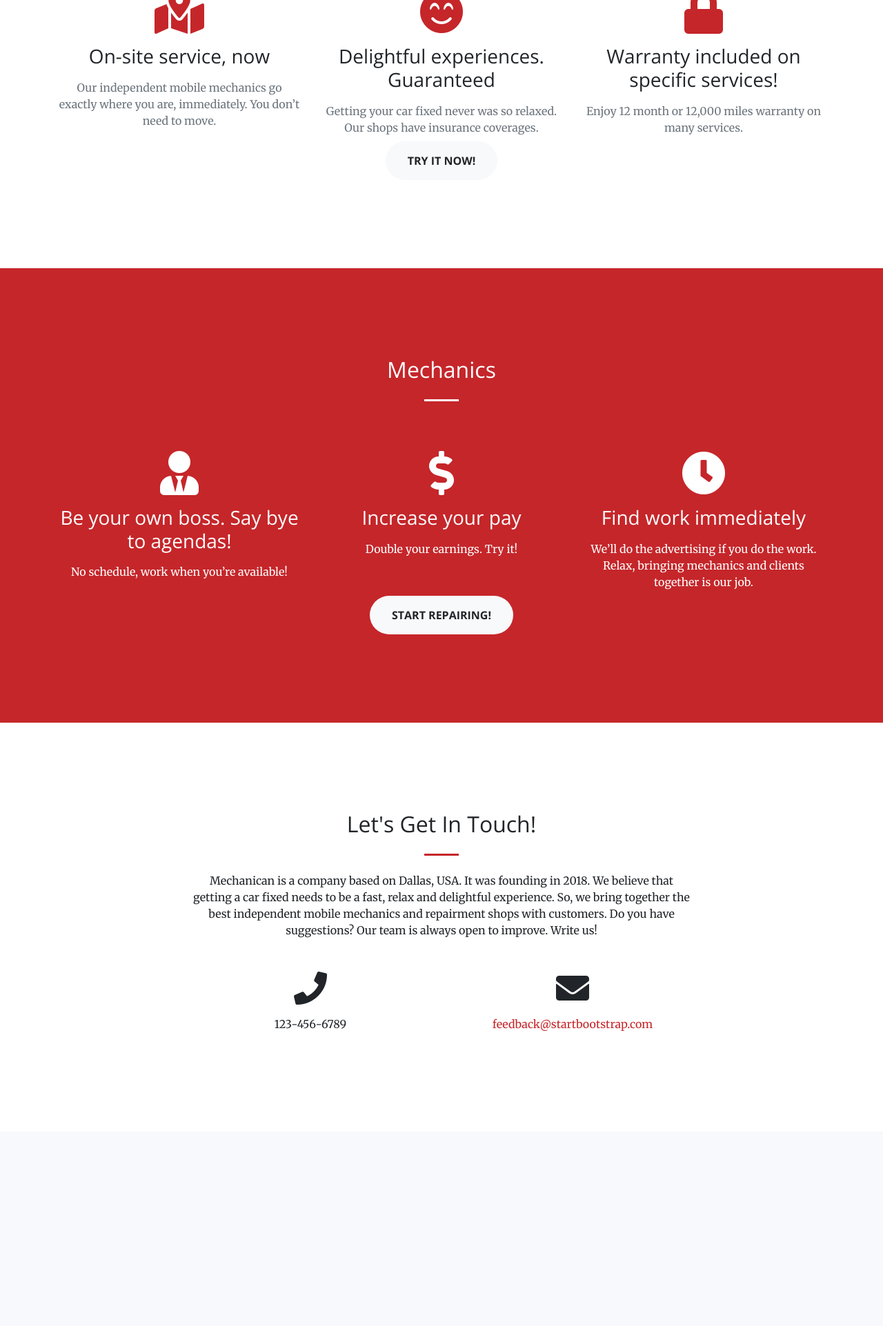
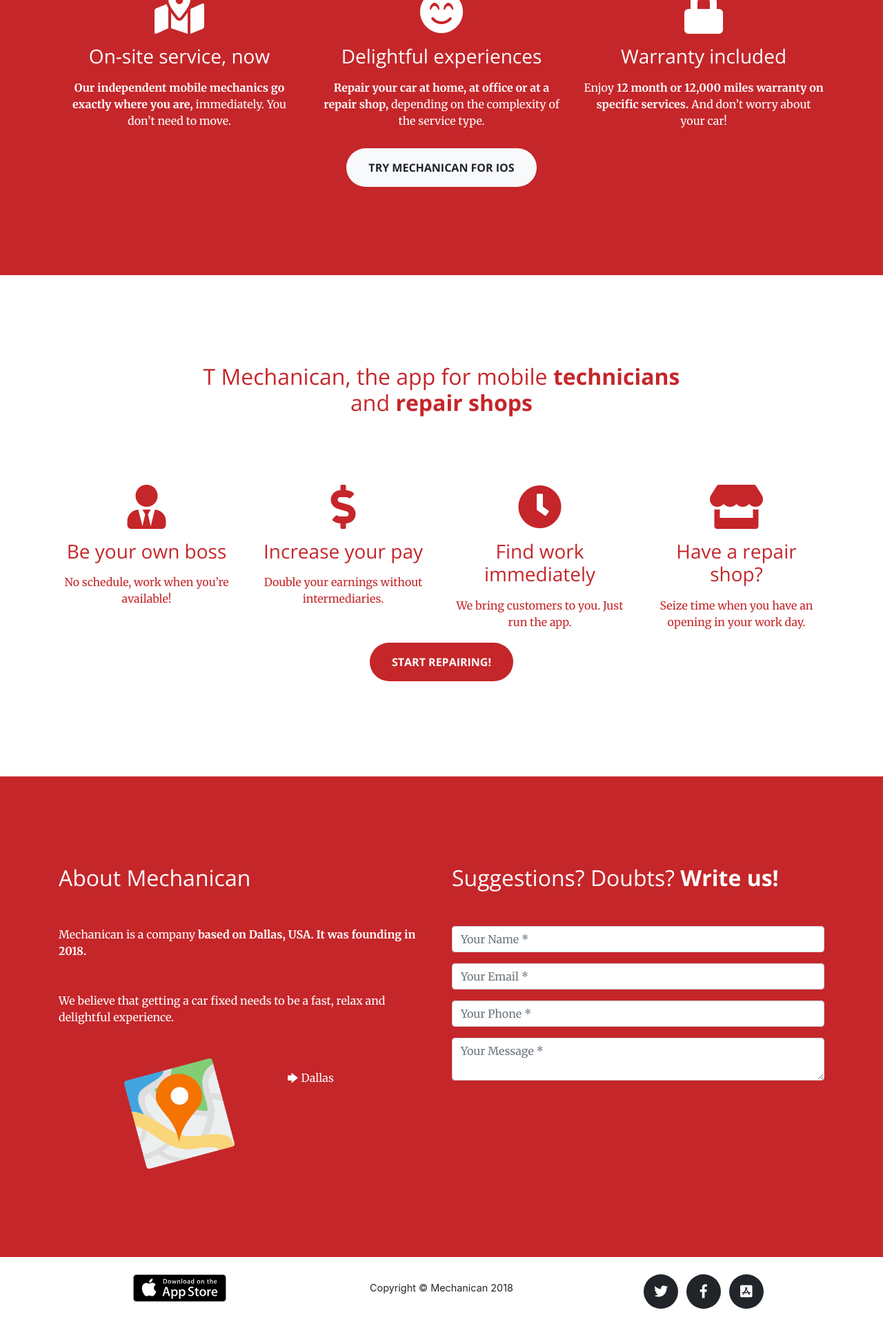
Before and after one commit to nachoperez714/nachoperez714.github.io, a PHP site: page /index2.html in a window 1280 px wide. Shown: the part 1080-3003 px from the top of the page at 69% size. Before the commit the page ends 2575 px from the top, so only its background shows below. Run offline with PHP 8.4, Linux system fonts and the light colour scheme.

Commit message:
cambios con sol

```diff
--- a/css/agency.css
+++ b/css/agency.css
@@ -69,6 +69,7 @@
   font-size: 18px;
   padding: 20px 40px;
   margin: 20px;
+  margin-top: 20px;
 }
 
 .backgroud-red {
--- a/css/creative.css
+++ b/css/creative.css
@@ -52,7 +52,7 @@
 }
 
 .text-faded {
-  color: rgba(255, 255, 255, 0.7);
+  color: rgb(197, 38, 42, 0.7);
 }
 
 section {
@@ -135,25 +135,25 @@
 
 @media (min-width: 992px) {
   #mainNav {
-    border-color: transparent;
-    background-color: transparent;
+    border-bottom: 1px solid rgba(33, 37, 41, 0.1);
+    background-color: #fff;
   }
   #mainNav .navbar-brand {
-    color: rgba(255, 255, 255, 0.7);
+    color: #c5262a;
   }
   #mainNav .navbar-brand:focus, #mainNav .navbar-brand:hover {
-    color: #fff;
+    color: #c5262a;
   }
   #mainNav .navbar-nav > li.nav-item > a.nav-link {
     padding: 0.5rem 1rem;
   }
   #mainNav .navbar-nav > li.nav-item > a.nav-link,
   #mainNav .navbar-nav > li.nav-item > a.nav-link:focus {
-    color: rgba(255, 255, 255, 0.7);
+    color: #212529;
   }
   #mainNav .navbar-nav > li.nav-item > a.nav-link:hover,
   #mainNav .navbar-nav > li.nav-item > a.nav-link:focus:hover {
-    color: #fff;
+    color: #c5262a;
   }
   #mainNav.navbar-shrink {
     border-bottom: 1px solid rgba(33, 37, 41, 0.1);
@@ -190,6 +190,7 @@
 
 header.masthead h1 {
   font-size: 2rem;
+  color: #c5262a;
 }
 
 header.masthead p {
@@ -211,6 +212,7 @@
   }
   header.masthead h1 {
     font-size: 3rem;
+    color: #c5262a;
   }
 }
 
@@ -292,6 +294,7 @@
 }
 
 .btn {
+  margin-top: 20px;
   font-weight: 700;
   text-transform: uppercase;
   border: none;
@@ -304,6 +307,7 @@
 }
 
 .btn-primary {
+  margin: 10px;
   background-color: #c5262a;
   border-color: #c5262a;
 }
@@ -317,3 +321,45 @@
   -webkit-box-shadow: 0 0 0 0.2rem rgba(240, 95, 64, 0.5) !important;
   box-shadow: 0 0 0 0.2rem rgba(240, 95, 64, 0.5) !important;
 }
+
+footer {
+  padding: 25px 0;
+  text-align: center;
+}
+
+footer span.copyright {
+  font-size: 90%;
+  line-height: 40px;
+  text-transform: none;
+  font-family: 'Montserrat', -apple-system, BlinkMacSystemFont, 'Segoe UI', Roboto, 'Helvetica Neue', Arial, sans-serif, 'Apple Color Emoji', 'Segoe UI Emoji', 'Segoe UI Symbol', 'Noto Color Emoji';
+}
+
+footer ul.quicklinks {
+  font-size: 90%;
+  line-height: 40px;
+  margin-bottom: 0;
+  text-transform: none;
+  font-family: 'Montserrat', -apple-system, BlinkMacSystemFont, 'Segoe UI', Roboto, 'Helvetica Neue', Arial, sans-serif, 'Apple Color Emoji', 'Segoe UI Emoji', 'Segoe UI Symbol', 'Noto Color Emoji';
+}
+
+ul.social-buttons {
+  margin-bottom: 0;
+}
+
+ul.social-buttons li a {
+  font-size: 20px;
+  line-height: 50px;
+  display: block;
+  width: 50px;
+  height: 50px;
+  -webkit-transition: all 0.3s;
+  transition: all 0.3s;
+  color: white;
+  border-radius: 100%;
+  outline: none;
+  background-color: #212529;
+}
+
+ul.social-buttons li a:active, ul.social-buttons li a:focus, ul.social-buttons li a:hover {
+  background-color: #c5262a;
+}
--- a/index2.html
+++ b/index2.html
@@ -8,6 +8,11 @@
     <meta name="viewport" content="width=device-width, initial-scale=1, shrink-to-fit=no">
     <meta name="description" content="">
     <meta name="author" content="">
+    <meta property="og:title" content="Mechanican: the on demand car service for everyone. ">
+    <meta property="og:image" content="https://example.com/images/photo.jpg">
+    <meta property="og:description" content="We bring together car owners and technicians when and where they decide to.">
+    <meta property="og:url" content="https://example.com/page.html">
+
 
     <title>Mechanican - Autoservice car repair</title>
 
@@ -59,25 +64,25 @@
       <div class="container my-auto">
         <div class="row">
           <div class="col-lg-10 mx-auto">
-            <h1 class="text-uppercase">
-              <strong>This is Mechanican</strong>
+            <h1>
+              <strong>Easy. Convenient. Now. The on demand car service for everyone.</strong>
             </h1>
             <hr>
           </div>
           <div class="col-lg-8 mx-auto">
-            <p class="text-faded mb-5">The on demand Autoservice you were waiting for</p>
+            <p class="text-faded mb-5">Welcome to Mechanican, the app that bring together car owners and technicians when and where they decide to.</p>
+            <a class="btn btn-primary btn-xl js-scroll-trigger" href="#about">I am a technician</a>
             <a class="btn btn-primary btn-xl js-scroll-trigger" href="#services">Get my car fixed</a>
-            <a class="btn btn-primary btn-xl js-scroll-trigger" href="#about">Im a mechanican</a>
           </div>
         </div>
       </div>
     </header>
 
-    <section id="services">
+    <section class="bg-primary" id="services">
       <div class="container">
         <div class="row">
           <div class="col-lg-12 text-center">
-            <h2 class="section-heading">Get your car fixed</h2>
+            <h2 class="section-heading text-white">Get your car fixed</h2>
             <hr class="my-4">
           </div>
         </div>
@@ -86,23 +91,23 @@
         <div class="row">
           <div class="col-lg-4 col-md-6 text-center">
             <div class="service-box mt-5 mx-auto">
-              <i class="fas fa-4x fa-map-marked-alt text-primary mb-3 sr-icon-1"></i>
-              <h3 class="mb-3">On-site service, now</h3>
-              <p class="text-muted mb-0">Our independent mobile mechanics go exactly where you are, immediately. You don’t need to move.</p>
+              <i class="fas fa-4x fa-map-marked-alt text-white mb-3 sr-icon-1"></i>
+              <h3 class="mb-3 text-white">On-site service, now</h3>
+              <p class=" mb-0 text-white"><b>Our independent mobile mechanics go exactly where you are,</b> immediately. You don’t need to move.</p>
             </div>
           </div>
           <div class="col-lg-4 col-md-6 text-center">
             <div class="service-box mt-5 mx-auto">
-              <i class="fas fa-4x fa-smile-beam text-primary mb-3 sr-icon-2"></i>
-              <h3 class="mb-3">Delightful experiences. Guaranteed</h3>
-              <p class="text-muted mb-0">Getting your car fixed never was so relaxed. Our shops have insurance coverages.</p>
+              <i class="fas fa-4x fa-smile-beam text-white mb-3 sr-icon-2"></i>
+              <h3 class="mb-3 text-white">Delightful experiences</h3>
+              <p class="mb-0 text-white"><b>Repair your car at home, at office or at a repair shop,</b> depending on the complexity of the service type. </p>
             </div>
           </div>
           <div class="col-lg-4 col-md-6 text-center">
             <div class="service-box mt-5 mx-auto">
-              <i class="fas fa-4x fa-lock text-primary mb-3 sr-icon-3"></i>
-              <h3 class="mb-3">Warranty included on specific services!</h3>
-              <p class="text-muted mb-0">Enjoy 12 month or 12,000 miles warranty on many services.</p>
+              <i class="fas fa-4x fa-lock text-white mb-3 sr-icon-3"></i>
+              <h3 class="mb-3 text-white">Warranty included</h3>
+              <p class="mb-0 text-white">Enjoy <b>12 month or 12,000 miles warranty on specific services.</b> And don’t worry about your car!</p>
             </div>
           </div>
           <!-- <div class="col-lg-3 col-md-6 text-center">
@@ -116,40 +121,47 @@
       </div>
       <div class="container text-center">
         <h2></h2>
-        <a class="btn btn-light btn-xl sr-button" href="http://startbootstrap.com/template-overviews/creative/">Try It Now!</a>
+        <a class="btn btn-light btn-xl sr-button" href="http://startbootstrap.com/template-overviews/creative/">Try Mechanican for iOS</a>
       </div>
     </section>
 
-    <section class="bg-primary" id="about">
+    <section  id="about">
       <div class="container">
         <div class="row">
           <div class="col-lg-8 mx-auto text-center">
-            <h2 class="section-heading text-white">Mechanics</h2>
+            <h2 class="section-heading text-primary">T Mechanican, the app for mobile <b>technicians</b> and <b>repair shops</b></h2>
             <hr class="light my-4">
           </div>
         </div>
       </div>
       <div class="container">
         <div class="row">
-          <div class="col-lg-4 col-md-6 text-center">
+          <div class="col-lg-3 col-md-6 text-center">
             <div class="service-box mt-5 mx-auto">
-              <i class="fas fa-4x fa-user-tie text-white mb-3 sr-icon-1"></i>
-              <h3 class="mb-3 text-white">Be your own boss. Say bye to agendas!</h3>
-              <p class="text-white mb-0">No schedule, work when you’re available!</p>
+              <i class="fas fa-4x fa-user-tie text-primary mb-3 sr-icon-1"></i>
+              <h3 class="mb-3 text-primary">Be your own boss</h3>
+              <p class="text-primary mb-0">No schedule, work when you’re available!</p>
             </div>
           </div>
-          <div class="col-lg-4 col-md-6 text-center">
+          <div class="col-lg-3 col-md-6 text-center">
             <div class="service-box mt-5 mx-auto">
-              <i class="fas fa-4x fa-dollar-sign text-white mb-3 sr-icon-2"></i>
-              <h3 class="mb-3 text-white">Increase your pay</h3>
-              <p class="text-white mb-0">Double your earnings. Try it!</p>
+              <i class="fas fa-4x fa-dollar-sign text-primary mb-3 sr-icon-2"></i>
+              <h3 class="mb-3 text-primary">Increase your pay</h3>
+              <p class="text-primary mb-0">Double your earnings without intermediaries. </p>
             </div>
           </div>
-          <div class="col-lg-4 col-md-6 text-center">
+          <div class="col-lg-3 col-md-6 text-center">
             <div class="service-box mt-5 mx-auto">
-              <i class="fas fa-4x fa-clock text-white mb-3 sr-icon-3"></i>
-              <h3 class="mb-3 text-white">Find work immediately</h3>
-              <p class="text-white mb-0">We’ll do the advertising if you do the work. Relax, bringing mechanics and clients together is our job.</p>
+              <i class="fas fa-4x fa-clock text-primary mb-3 sr-icon-3"></i>
+              <h3 class="mb-3 text-primary">Find work immediately</h3>
+              <p class="text-primary mb-0">We bring customers to you. Just run the app. </p>
+            </div>
+          </div>
+          <div class="col-lg-3 col-md-6 text-center">
+            <div class="service-box mt-5 mx-auto">
+              <i class="fas fa-4x fa-store text-primary mb-3 sr-icon-3"></i>
+              <h3 class="mb-3 text-primary">Have a repair shop?</h3>
+              <p class="text-primary mb-0">Seize time when you have an opening in your work day. </p>
             </div>
           </div>
           <!-- <div class="col-lg-3 col-md-6 text-center">
@@ -165,7 +177,7 @@
           <div class="row">
             <div class="col-lg-8 mx-auto text-center">
               <h2></h2>
-        <a class="btn btn-light btn-xl sr-button" href="http://startbootstrap.com/template-overviews/creative/">Start repairing!</a>
+        <a class="btn btn-primary btn-xl sr-button" href="http://startbootstrap.com/template-overviews/creative/">Start repairing!</a>
             </div>
           </div>
         </div>
@@ -276,29 +288,88 @@
       </div>
     </section> -->
 
-    <section id="contact">
+    <section class="bg-primary" id="contact">
       <div class="container">
         <div class="row">
-          <div class="col-lg-8 mx-auto text-center">
-            <h2 class="section-heading">Let's Get In Touch!</h2>
+          <div  class="col-lg-6 mx-auto">
+        <div class="row">
+          <div class="col-lg-12 mx-auto">
+            <h2 class="section-heading text-white">About Mechanican</h2>
             <hr class="my-4">
-            <p class="mb-5">Mechanican is a company based on Dallas, USA. It was founding in 2018. We believe that getting a car fixed needs to be a fast, relax and delightful experience. So, we bring together the best independent mobile mechanics and repairment shops with customers. Do you have suggestions? Our team is always open to improve. Write us!</p>
+            <p class="mb-5 text-white">Mechanican is a company <b>based on Dallas, USA. It was founding in 2018.</b> </p>
+            <p class="mb-5 text-white">We believe that getting a car fixed needs to be a fast, relax and delightful experience. </p>
           </div>
         </div>
         <div class="row">
-          <div class="col-lg-4 ml-auto text-center">
-            <i class="fas fa-phone fa-3x mb-3 sr-contact-1"></i>
-            <p>123-456-6789</p>
+          <div class="col-lg-4 ml-auto ">
+            <!-- <i class="fas fa-phone fa-3x mb-3 sr-contact-1 text-white"></i>
+            <p class="text-white" >123-456-6789</p> -->
+            <img style="width:inherit;"src="img/mapa.png">
           </div>
           <div class="col-lg-4 mr-auto text-center">
-            <i class="fas fa-envelope fa-3x mb-3 sr-contact-2"></i>
             <p>
-              <a href="mailto:your-email@your-domain.com">feedback@startbootstrap.com</a>
+              <p class="text-white">🡆 Dallas</p>
             </p>
           </div>
         </div>
+        </div>
+        <div class="col-lg-6">
+          <h2 class="section-heading text-white">Suggestions? Doubts? <b>Write us!</b></h2>
+          <hr class="my-4">
+          <div class="form-group">
+            <input class="form-control" id="name" type="text" placeholder="Your Name *" required="required" data-validation-required-message="Please enter your name.">
+            <p class="help-block text-danger"></p>
+          </div>
+          <div class="form-group">
+            <input class="form-control" id="email" type="email" placeholder="Your Email *" required="required" data-validation-required-message="Please enter your email address.">
+            <p class="help-block text-danger"></p>
+          </div>
+          <div class="form-group">
+            <input class="form-control" id="phone" type="tel" placeholder="Your Phone *" required="required" data-validation-required-message="Please enter your phone number.">
+            <p class="help-block text-danger"></p>
+          </div>
+          <div class="form-group">
+            <textarea class="form-control" id="message" placeholder="Your Message *" required="required" data-validation-required-message="Please enter a message."></textarea>
+            <p class="help-block text-danger"></p>
+          </div>
+        </div>
+      </div>
       </div>
     </section>
+
+    <footer>
+      <div class="container">
+        <div class="row">
+          <div class="col-md-4">
+            <div class="badges">
+              <a class="badge-link" href="#"><img src="img/app-store-badge.svg" alt=""></a>
+            </div>
+          </div>
+          <div class="col-md-4">
+            <span class="copyright">Copyright &copy; Mechanican 2018</span>
+          </div>
+          <div class="col-md-4">
+            <ul class="list-inline social-buttons">
+              <li class="list-inline-item">
+                <a href="#">
+                  <i class="fab fa-twitter"></i>
+                </a>
+              </li>
+              <li class="list-inline-item">
+                <a href="#">
+                  <i class="fab fa-facebook-f"></i>
+                </a>
+              </li>
+              <li class="list-inline-item">
+                <a href="#">
+                  <i class="fab fa-app-store-ios"></i>
+                </a>
+              </li>
+            </ul>
+          </div>
+        </div>
+      </div>
+    </footer>
 
     <!-- Bootstrap core JavaScript -->
     <script src="vendor/jquery/jquery.min.js"></script>
```
Also changed, not shown: favicon.ico, img/header.jpg, img/mapa.png (added).
